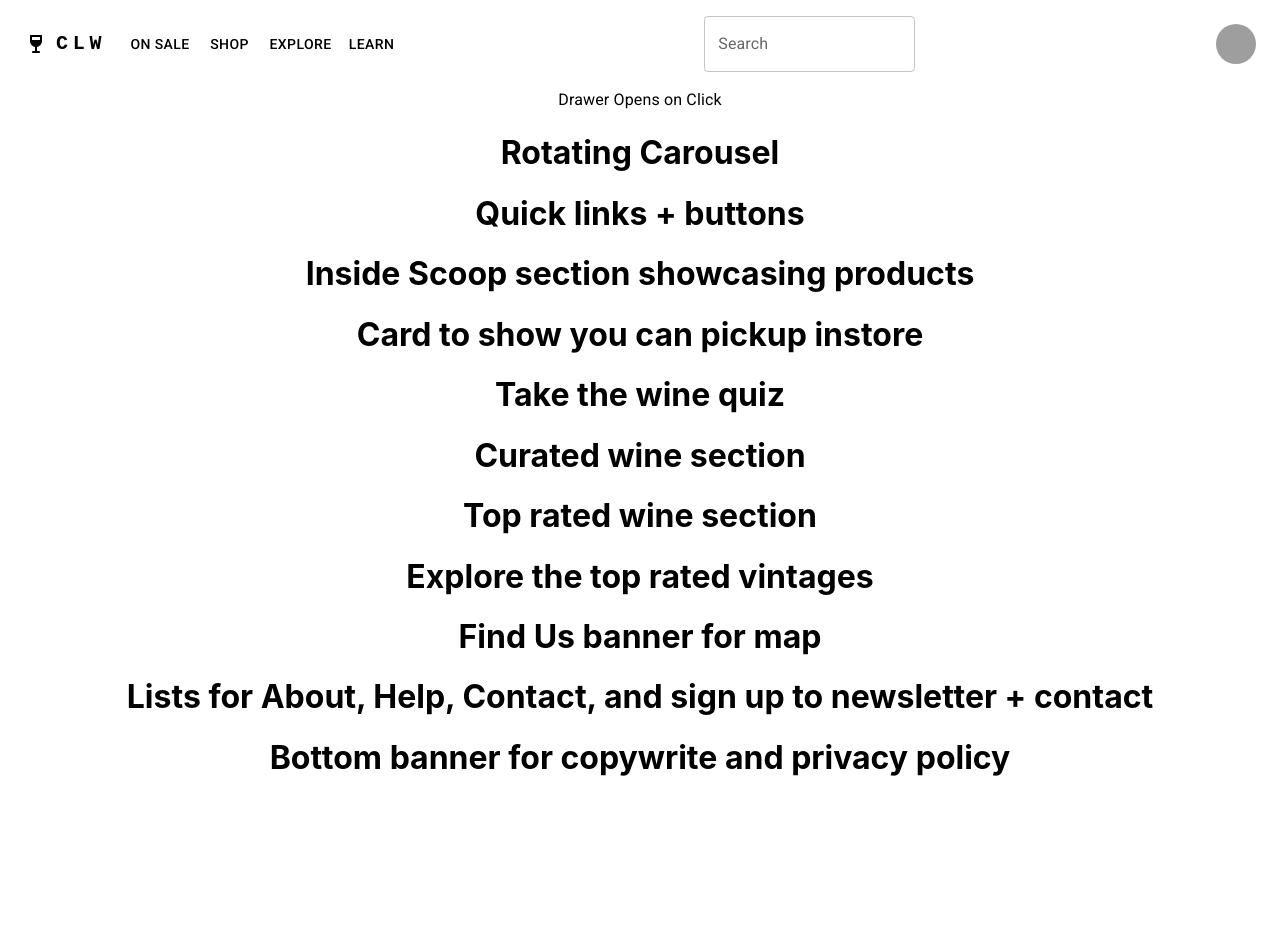
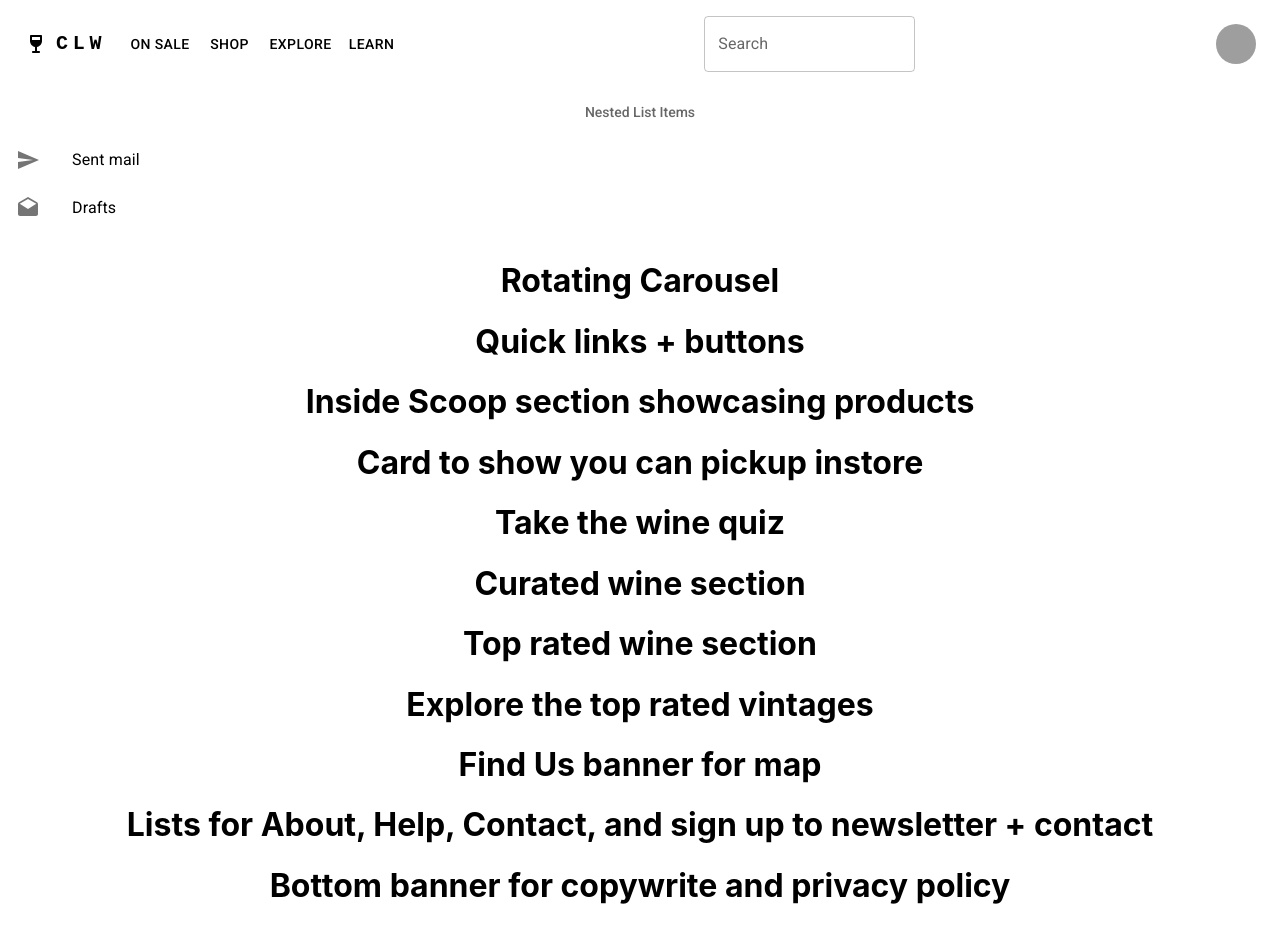
Before and after one commit to charlesvngo/charles-likes-wine, a React (Create React App) app in the folder react-front-end/: page / in a window 1280 px wide. Both pictures are taken after a click on the button "ON SALE". Before the commit the page ends 800 px from the top, so only its background shows below. Built offline with nearby package versions, Linux system fonts and the light colour scheme; grey boxes are pictures that could not be loaded.

Commit message:
updated drawer to show wine lists

```diff
--- a/react-front-end/src/components/TopNav.tsx
+++ b/react-front-end/src/components/TopNav.tsx
@@ -16,6 +16,8 @@ import {
 } from "@mui/material";
 
 import WineBarRoundedIcon from "@mui/icons-material/WineBarRounded";
+
+import WineList from "./WineList";
 
 const pages = ["On Sale", "Shop", "Explore", "Learn"];
 const settings = ["Profile", "Account", "Dashboard", "Logout"];
@@ -125,7 +127,7 @@ const TopNav = (props: props) => {
       {/* Drawer for list items */}
       {drawer && (
         <Box sx={{ backgroundColor: "white" }}>
-          <Typography>Drawer Opens on Click</Typography>
+          <WineList />
         </Box>
       )}
     </Box>
--- /dev/null
+++ b/react-front-end/src/components/WineList.tsx
@@ -0,0 +1,44 @@
+import * as React from "react";
+import ListSubheader from "@mui/material/ListSubheader";
+import List from "@mui/material/List";
+import ListItemButton from "@mui/material/ListItemButton";
+import ListItemIcon from "@mui/material/ListItemIcon";
+import ListItemText from "@mui/material/ListItemText";
+import DraftsIcon from "@mui/icons-material/Drafts";
+import SendIcon from "@mui/icons-material/Send";
+
+const WineList = () => {
+  const [open, setOpen] = React.useState(true);
+
+  const handleClick = () => {
+    setOpen(!open);
+  };
+
+  return (
+    <List
+      sx={{ width: "100%", bgcolor: "background.paper" }}
+      component="nav"
+      aria-labelledby="nested-list-subheader"
+      subheader={
+        <ListSubheader component="div" id="nested-list-subheader">
+          Nested List Items
+        </ListSubheader>
+      }
+    >
+      <ListItemButton>
+        <ListItemIcon>
+          <SendIcon />
+        </ListItemIcon>
+        <ListItemText primary="Sent mail" />
+      </ListItemButton>
+      <ListItemButton>
+        <ListItemIcon>
+          <DraftsIcon />
+        </ListItemIcon>
+        <ListItemText primary="Drafts" />
+      </ListItemButton>
+    </List>
+  );
+};
+
+export default WineList;
```
